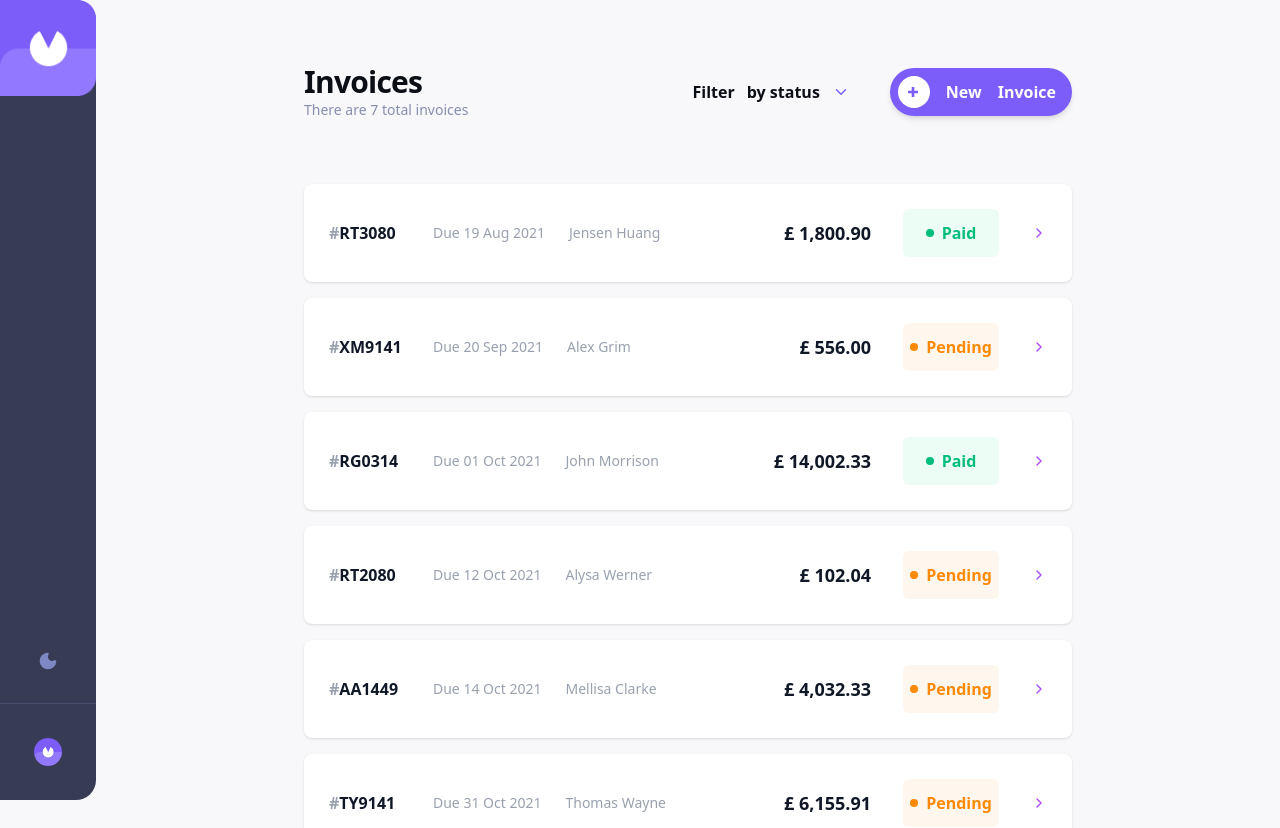
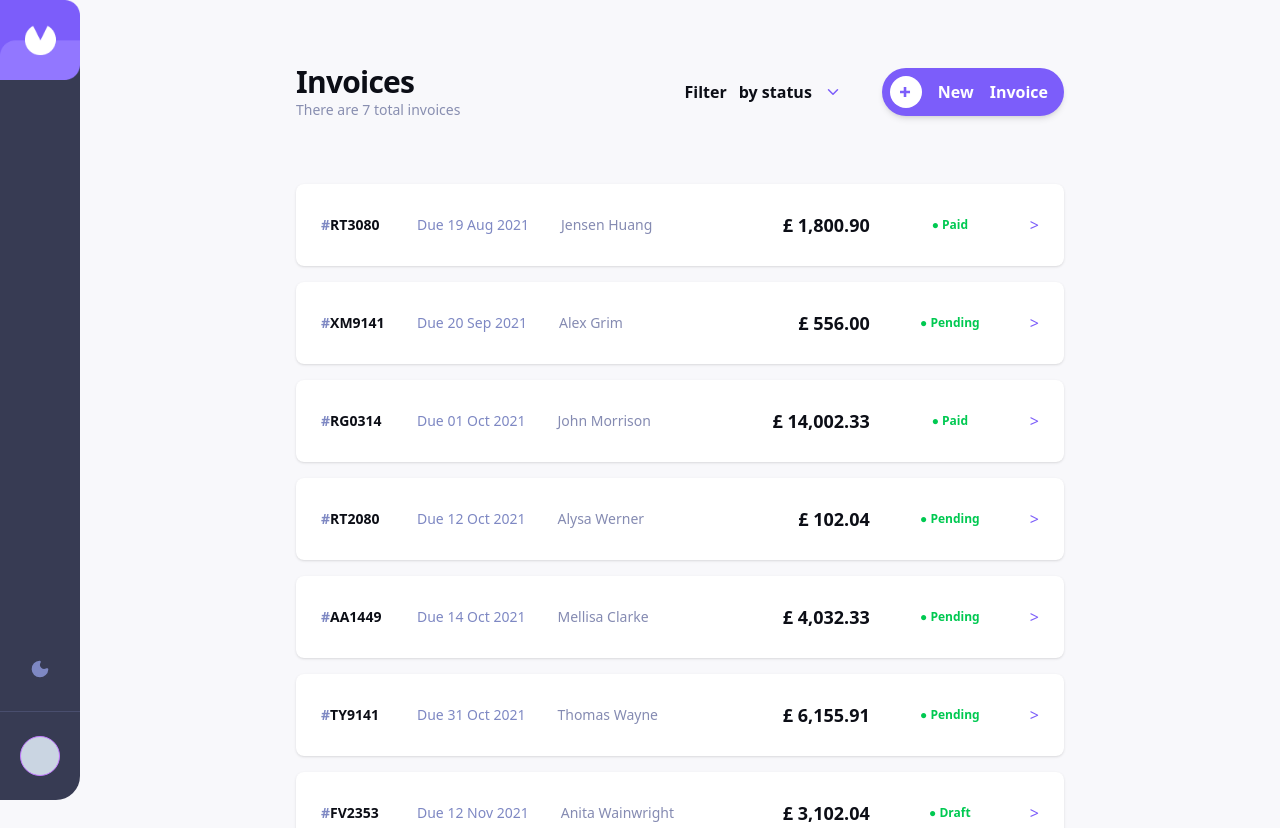
Before and after one commit to ShinzDev/Invoice-app-hng, a Next.js app: page / in a window 1280 px wide. Shown: the top 828 px of the page. Built offline with nearby package versions, Linux system fonts and the light colour scheme.

Commit message:
feat 003: layout update

```diff
--- /dev/null
+++ b/app/components/Header.tsx
@@ -0,0 +1,81 @@
+// components/Header.tsx
+'use client';
+
+import { useState } from 'react';
+import { ChevronDown, Plus } from 'lucide-react';
+
+interface HeaderProps {
+  count: number;
+}
+
+export default function Header({ count }: HeaderProps) {
+  const [isOpen, setIsOpen] = useState(false);
+
+  return (
+    <header className="flex justify-between items-center bg-[#f8f8fb]">
+      {/* Title Section */}
+      <div>
+        <h1 className="text-2xl md:text-3xl font-bold text-[#0c0e16] tracking-tight">
+          Invoices
+        </h1>
+        <p className="text-[#888eb0] text-sm mt-1">
+          {count === 0 ? (
+            "No invoices"
+          ) : (
+            <>
+              <span className="hidden md:inline">There are </span>
+              {count} <span className="hidden md:inline">total </span> invoices
+            </>
+          )}
+        </p>
+      </div>
+
+      <div className="flex items-center gap-4 md:gap-10">
+        {/* Filter Dropdown */}
+        <div className="relative">
+          <button
+            onClick={() => setIsOpen(!isOpen)}
+            className="flex items-center gap-3 font-bold text-[#0c0e16] text-sm md:text-base hover:opacity-60 transition-opacity"
+          >
+            Filter <span className="hidden md:inline">by status</span>
+            <ChevronDown
+              className={`text-[#7c5dfa] transition-transform duration-300 ${isOpen ? 'rotate-180' : ''}`}
+              size={18}
+            />
+          </button>
+
+          {isOpen && (
+            <div className="absolute top-12 left-1/2 -translate-x-1/2 w-40 bg-white shadow-2xl rounded-lg p-6 z-30 flex flex-col gap-4">
+              {['Draft', 'Pending', 'Paid'].map((status) => (
+                <label key={status} className="flex items-center gap-3 cursor-pointer group">
+                  <div className="relative flex items-center">
+                    <input
+                      type="checkbox"
+                      className="peer appearance-none w-4 h-4 bg-[#dfe3fa] border-transparent rounded-[2px] checked:bg-[#7c5dfa] cursor-pointer transition-colors"
+                    />
+                    <svg className="absolute w-3 h-3 text-white hidden peer-checked:block pointer-events-none left-[2px]" fill="none" viewBox="0 0 24 24" stroke="currentColor" strokeWidth="4">
+                      <path d="M5 13l4 4L19 7" />
+                    </svg>
+                  </div>
+                  <span className="font-bold text-[#0c0e16] text-sm group-hover:text-[#7c5dfa] transition-colors">
+                    {status}
+                  </span>
+                </label>
+              ))}
+            </div>
+          )}
+        </div>
+
+        {/* New Invoice Button */}
+        <button className="bg-[#7c5dfa] hover:bg-[#9277ff] text-white p-1.5 md:p-2 pr-3 md:pr-6 rounded-full flex items-center gap-2 md:gap-4 font-bold transition-all shadow-lg active:scale-95">
+          <div className="bg-white rounded-full w-8 h-8 flex items-center justify-center">
+            <Plus className="text-[#7c5dfa]" size={20} strokeWidth={4} />
+          </div>
+          <span className="text-sm md:text-base">
+            New <span className="hidden md:inline">Invoice</span>
+          </span>
+        </button>
+      </div>
+    </header>
+  );
+}
--- a/app/components/InvoiceItem.tsx
+++ b/app/components/InvoiceItem.tsx
@@ -1,29 +1,46 @@
-// components/InvoiceItem.tsx
-import StatusBadge from "./StatusBadge";
-import { ChevronRight } from "lucide-react"; // Using lucide-react for the arrow
 
-interface InvoiceProps {
-  id: string;
-  dueDate: string;
-  client: string;
-  amount: string;
-  status: 'paid' | 'pending' | 'draft';
-}
-
-export default function InvoiceItem({ id, dueDate, client, amount, status }: InvoiceProps) {
+export default function InvoiceItem({ id, dueDate, client, amount, status }: any) {
   return (
-    <div className="flex items-center justify-between bg-white p-4 lg:p-6 rounded-lg shadow-sm border border-transparent hover:border-purple-500 transition-colors cursor-pointer group">
-      <div className="flex items-center gap-6 flex-1">
-        <span className="font-bold text-gray-900 w-20"><span className="text-gray-400">#</span>{id}</span>
-        <span className="text-gray-400 text-sm">Due {dueDate}</span>
-        <span className="text-gray-400 text-sm flex-1">{client}</span>
+    <div className="bg-white p-4 lg:p-6 rounded-lg shadow-sm flex items-center justify-between border border-transparent hover:border-[#7c5dfa] transition-all mb-4 group">
+      {/* Left side: ID, Date, Name */}
+      <div className="flex items-center gap-4 lg:gap-8 flex-1">
+        <span className="font-bold text-xs lg:text-sm text-[#0c0e16] w-16">
+          <span className="text-[#7e88c3]">#</span>{id}
+        </span>
+        <span className="text-[#7e88c3] text-xs lg:text-sm hidden sm:block">Due {dueDate}</span>
+        <span className="text-[#858bb2] text-xs lg:text-sm">{client}</span>
       </div>
 
-      <div className="flex items-center gap-8">
-        <span className="font-bold text-lg text-gray-900">£ {amount}</span>
-        <StatusBadge status={status} />
-        <ChevronRight className="text-purple-500 group-hover:translate-x-1 transition-transform" size={16} />
+      {/* Right side: Amount, Status, Arrow */}
+      <div className="flex items-center gap-4 lg:gap-8">
+        <span className="font-bold text-base lg:text-lg text-[#0c0e16]">£ {amount}</span>
+        <div className="w-24 flex justify-center">
+          {/* Status Badge Component goes here */}
+          <span className="capitalize py-2 px-4 rounded-md font-bold text-xs bg-opacity-10  text-green-500">
+            ● {status}
+          </span>
+        </div>
+        <span className="text-[#7c5dfa] hidden sm:block group-hover:translate-x-1 transition-transform">
+          {`>`}
+        </span>
       </div>
     </div>
   );
 }
+// export default function InvoiceItem({ id, dueDate, client, amount, status }: InvoiceProps) {
+//   return (
+//     <div className="flex items-center justify-between bg-white p-4 lg:p-6 rounded-lg shadow-sm border border-transparent hover:border-purple-500 transition-colors cursor-pointer group">
+//       <div className="flex items-center gap-6 flex-1">
+//         <span className="font-bold text-gray-900 w-20"><span className="text-gray-400">#</span>{id}</span>
+//         <span className="text-gray-400 text-sm">Due {dueDate}</span>
+//         <span className="text-gray-400 text-sm flex-1">{client}</span>
+//       </div>
+
+//       <div className="flex items-center gap-8">
+//         <span className="font-bold text-lg text-gray-900">£ {amount}</span>
+//         <StatusBadge status={status} />
+//         <ChevronRight className="text-purple-500 group-hover:translate-x-1 transition-transform" size={16} />
+//       </div>
+//     </div>
+//   );
+// }
--- a/app/components/Sidebar.tsx
+++ b/app/components/Sidebar.tsx
@@ -2,9 +2,11 @@
 import Image from 'next/image';
 import { Moon } from 'lucide-react';
 
+
+
 export default function Sidebar() {
   return (
-    <aside className="bg-[#373b53] lg:h-screen lg:w-24 w-full flex lg:flex-col justify-between lg:rounded-r-[20px] sticky top-0 z-50">
+    <aside className="bg-[#373b53] lg:w-20 w-full h-20 lg:h-screen flex lg:flex-col justify-between lg:rounded-r-3xl shrink-0 z-50">
       <Image
         src="/logo.png"
         alt="Logo"
@@ -13,21 +15,15 @@ export default function Sidebar() {
         loading='eager'
       />
 
-      {/* Bottom Section */}
+
+      {/* User Actions */}
       <div className="flex lg:flex-col items-center">
         <button className="p-6 lg:p-8 text-[#7e88c3] hover:text-white transition-colors">
           <Moon size={20} fill="currentColor" />
         </button>
-        <div className="w-[1px] h-full lg:w-full lg:h-[1px] bg-[#494e6e]" />
-        <div className="p-6 lg:p-8">
-          <div className="w-8 h-8 rounded-full overflow-hidden border-2 border-transparent hover:border-purple-500 cursor-pointer transition-all">
-            <Image
-              src="/logo.png"
-              alt="Avatar"
-              width={32}
-              height={32}
-            />
-          </div>
+        <div className="w-[1px] h-full lg:h-[1px] lg:w-full bg-[#494e6e]" />
+        <div className="p-6">
+          <div className="w-8 h-8 lg:w-10 lg:h-10 rounded-full border border-purple-400 bg-slate-300" />
         </div>
       </div>
     </aside>
--- /dev/null
+++ b/app/components/ThemeContext.tsx
@@ -0,0 +1,32 @@
+'use client';
+
+import { createContext, useContext, useEffect, useState } from 'react';
+
+const ThemeContext = createContext({ isDark: false, toggleTheme: () => {} });
+
+export function ThemeProvider({ children }: { children: React.ReactNode }) {
+  const [isDark, setIsDark] = useState(false);
+
+  useEffect(() => {
+    const saved = localStorage.getItem('theme');
+    if (saved === 'dark') {
+      setIsDark(true);
+      document.documentElement.classList.add('dark');
+    }
+  }, []);
+
+  const toggleTheme = () => {
+    const newDark = !isDark;
+    setIsDark(newDark);
+    document.documentElement.classList.toggle('dark');
+    localStorage.setItem('theme', newDark ? 'dark' : 'white');
+  };
+
+  return (
+    <ThemeContext.Provider value={{ isDark, toggleTheme }}>
+      {children}
+    </ThemeContext.Provider>
+  );
+}
+
+export const useTheme = () => useContext(ThemeContext);
```
